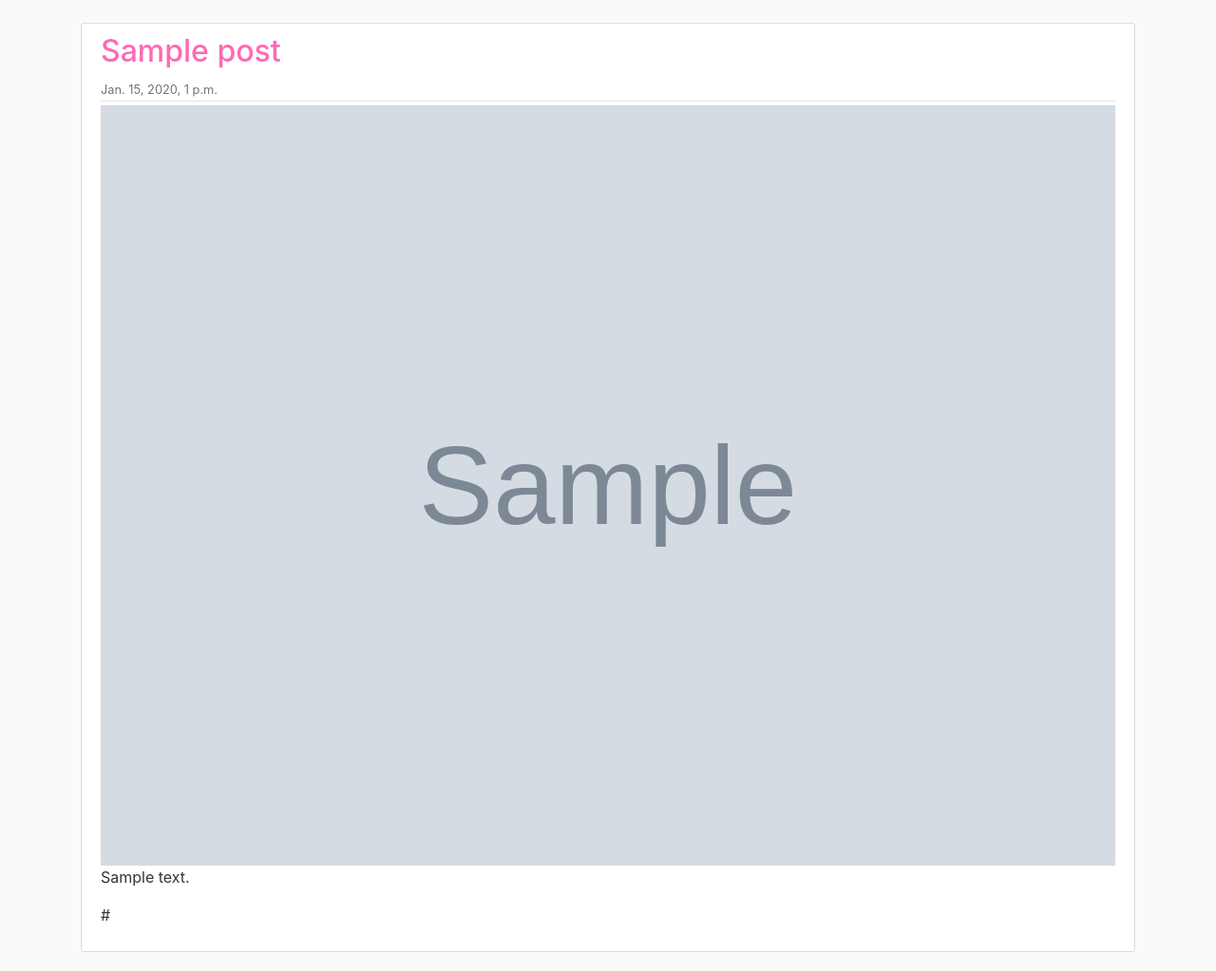
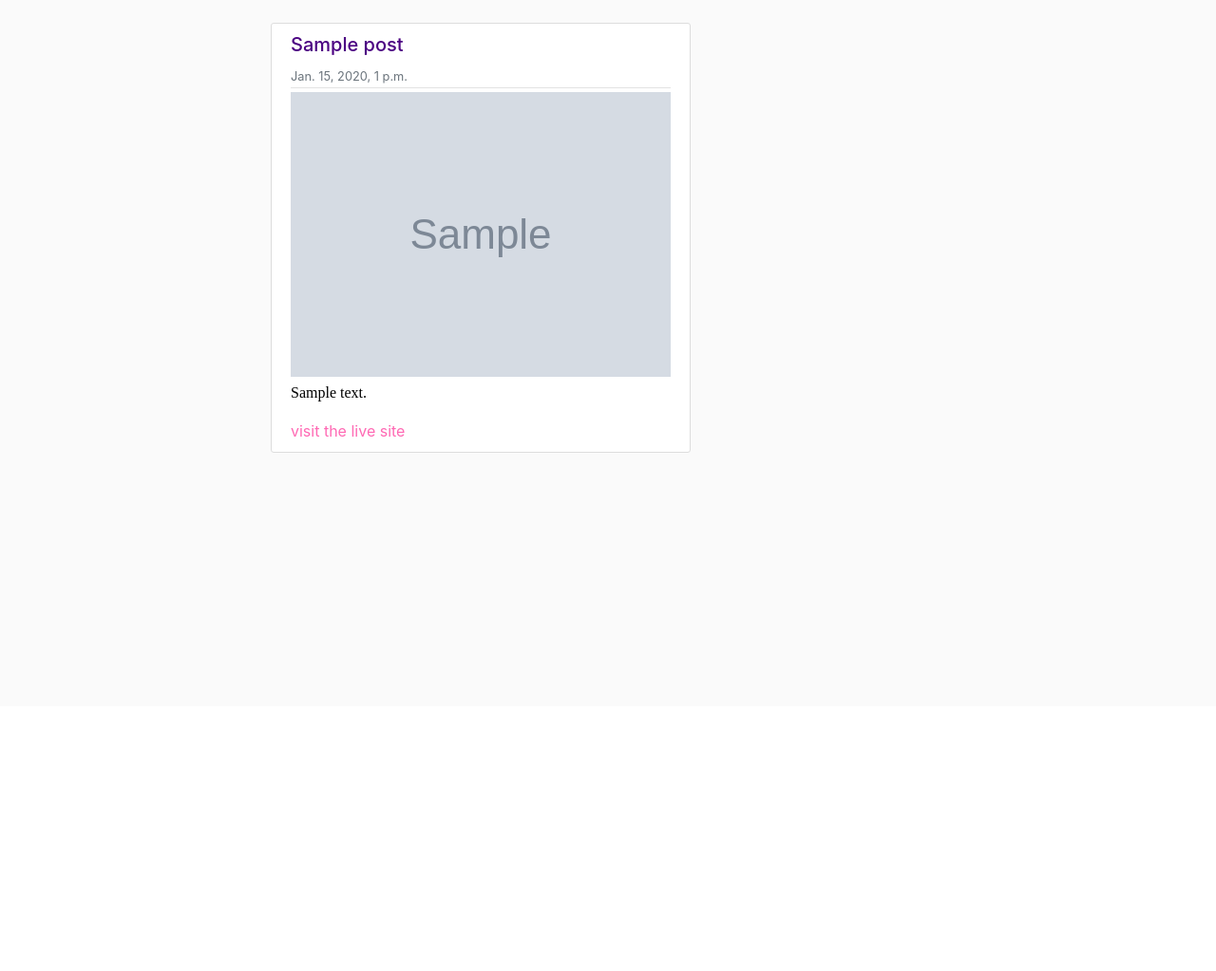
Before and after one commit to vsidera/V-Projects, a Django app: page /post/1/ in a window 1280 px wide. Shown: the part 56-1079 px from the top of the page at 95% size. After the commit the page ends 533 px from the top, so only its background shows below. Run offline with Django 3.2, Linux system fonts and the light colour scheme; tables that the repository leaves empty hold one stand-in row (values such as "Sample post"); grey boxes marked "Sample" are stand-in pictures; some libraries are stand-ins or nearby versions.

Commit message:
style the post-detail

```diff
--- a/projapp/static/projapp/main.css
+++ b/projapp/static/projapp/main.css
@@ -45,9 +45,15 @@ body {
     color: #428bca;
     text-decoration: none;
   }
+  .article-title-detail{
+    color: indigo;
+  }
 
   .article-content {
     white-space: pre-line;
+    color: black;
+    padding-top: 5px;
+    font-family: serif;
   }
 
   .article-img {
@@ -98,3 +104,8 @@ body {
   .text-mute{
     color: indigo;
   }
+
+  .livelink{
+    text-decoration: none;
+    color: hotpink;
+  }
--- a/projapp/templates/projapp/home.html
+++ b/projapp/templates/projapp/home.html
@@ -10,7 +10,7 @@
             <article class="media content-section">
               <div class="media-body">
                 <div class="article-metadata">
-                  <h4><a class="article-title" href="{% url 'post-detail' post.id %}">{{ post.title }}</a></h4>
+                  <h5><a class="article-title" href="{% url 'post-detail' post.id %}">{{ post.title }}</a></h5>
                   <small class="text-mute">{{ post.created_on }}</small>
                 </div>
                 <img src="{{post.image.url}}" alt="Avatar" style="width:100%">
--- a/projapp/templates/projapp/post_detail.html
+++ b/projapp/templates/projapp/post_detail.html
@@ -1,14 +1,19 @@
 {% extends "projapp/base.html" %}
 {% block content %}
+      <div class="container-fluid">
+        <div class="row">
+          <div class="col-md-2">
+          </div>
+          <div class="col-md-8">
             <article class="media content-section">
               <div class="media-body">
                 <div class="article-metadata">
-              <h2 class="article-title">{{ object.title }}</h2>
+                  <h5 class="article-title-detail">{{ object.title }}</h5>
                   <small class="text-muted">{{ object.created_on }}</small>
                 </div>
                 <img src="{{object.image.url}}" alt="Avatar" style="width:100%">
                 <p class="article-content">{{ object.description }}</p>
-            <p class="article-content">{{ object.live_link }}</p>
+                <a class="livelink" href="{{ object.live_link }}">visit the live site</a>
                 {% if object.profile.user == user %}
                 <div>
                 <a class="btn btn-danger btn-sm mt-1 mb-1" href="{% url 'post-delete' object.id %}">Delete</a>
@@ -16,4 +21,10 @@
                 {% endif %}
               </div>
             </article>
+          </div>
+          <div class="col-md-2">
+          </div>
+        </div>
+      </div>
+
 {% endblock content %}
```
Lines whose indentation alone changed are shown as unchanged.
